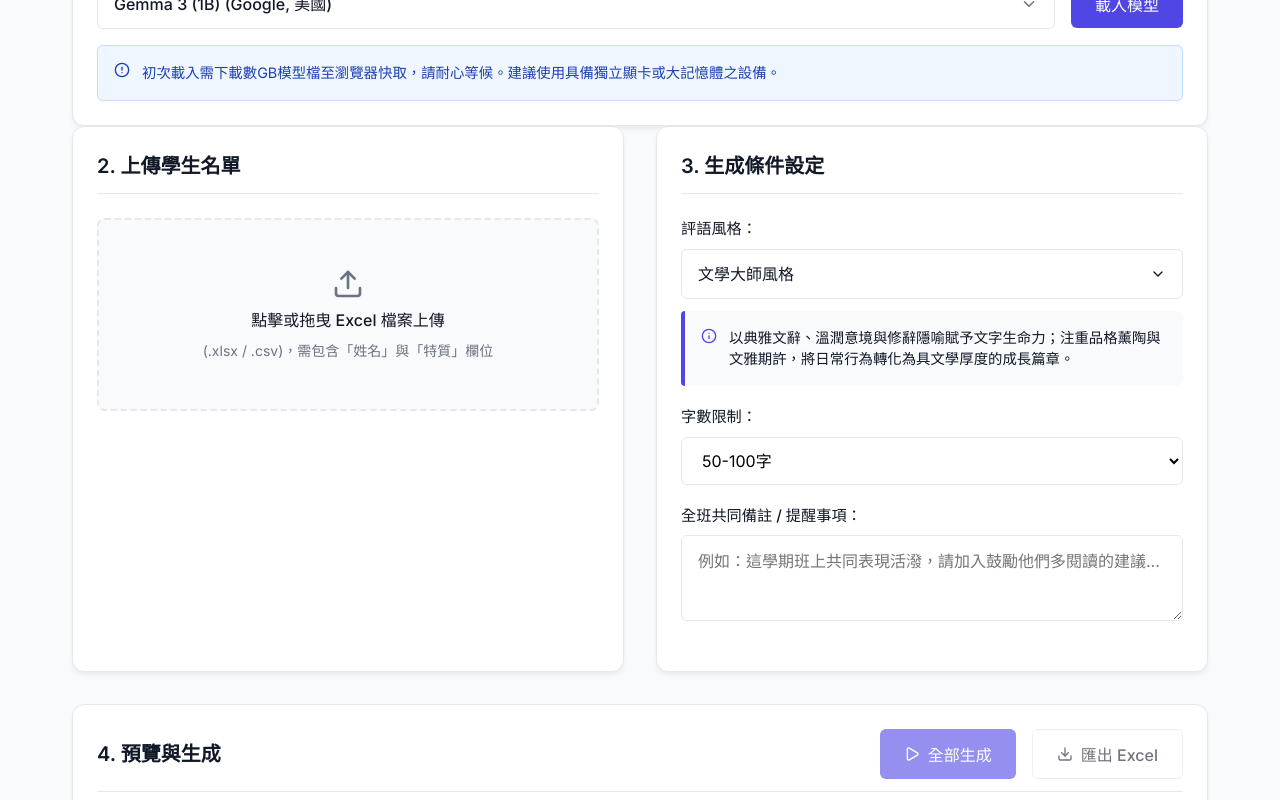
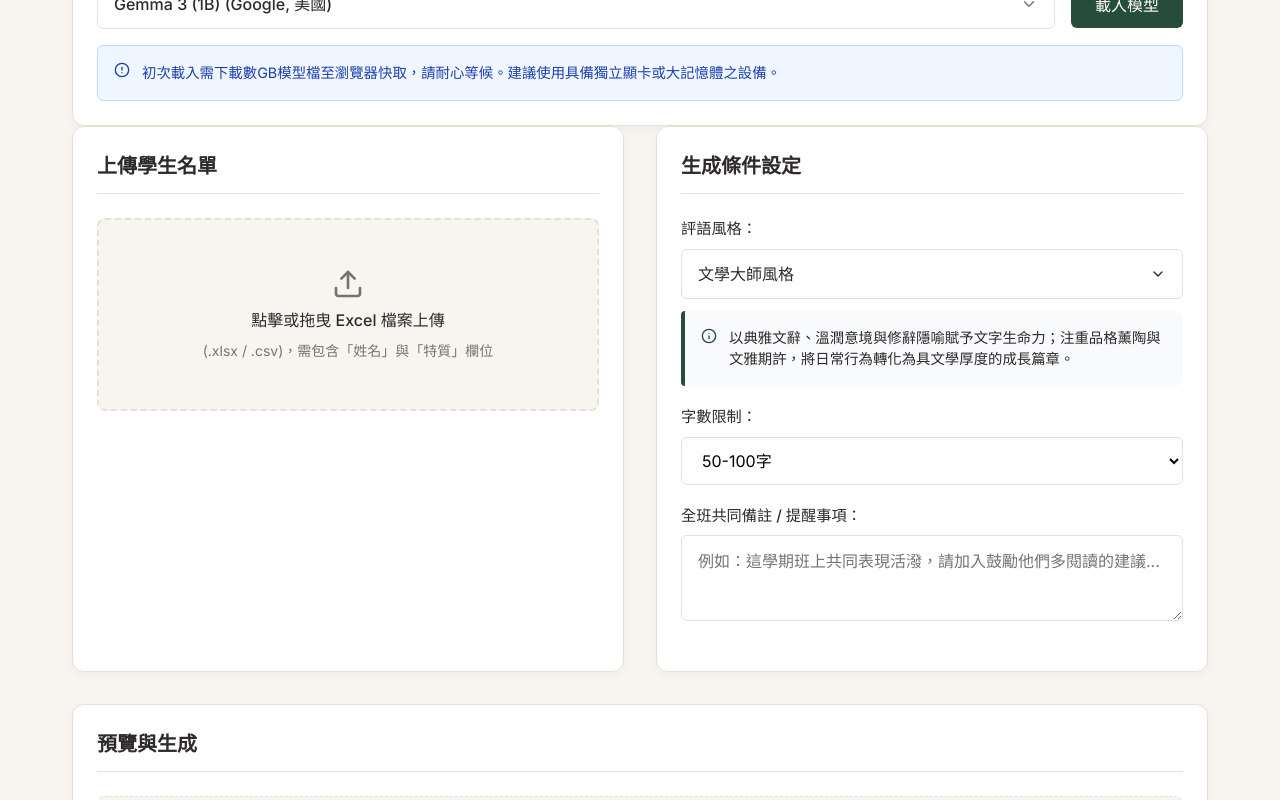
Before and after one commit to chy23/STU_Rmks, a React (Vite) app: page / in a window 1280 px wide. Shown: the part 360-1160 px from the top of the page. Built offline with nearby package versions, Linux system fonts and the light colour scheme.

Commit message:
UI: Refine aesthetics to academic style and fix accessibility issues

```diff
--- a/src/App.css
+++ b/src/App.css
@@ -14,6 +14,7 @@
 }
 
 .app-header h1 {
+  font-family: var(--font-serif);
   font-size: 2.5rem;
   color: var(--primary);
   margin-bottom: 0.5rem;
@@ -36,7 +37,7 @@
   background: var(--surface-color);
   border-radius: 12px;
   padding: 1.5rem;
-  box-shadow: 0 4px 6px -1px rgba(0, 0, 0, 0.05), 0 2px 4px -1px rgba(0, 0, 0, 0.03);
+  box-shadow: 0 4px 12px rgba(0, 0, 0, 0.03);
   border: 1px solid var(--border-color);
   transition: transform 0.2s, box-shadow 0.2s;
 }
@@ -63,6 +64,7 @@
 }
 
 .card-header h2 {
+  font-family: var(--font-serif);
   font-size: 1.25rem;
   font-weight: 600;
   color: var(--text-main);
@@ -85,7 +87,7 @@
 
 .upload-area:hover {
   border-color: var(--primary);
-  background-color: #EEF2FF;
+  background-color: #F2EFE9;
   color: var(--primary);
 }
 
@@ -271,8 +273,6 @@ select:focus, input[type="text"]:focus, textarea:focus {
 }
 
 .scroll-cell {
-  max-height: 120px;
-  overflow-y: auto;
   white-space: pre-wrap;
   padding-right: 0.5rem;
 }
@@ -421,11 +421,11 @@ select:focus, input[type="text"]:focus, textarea:focus {
 }
 
 .custom-select-option:hover {
-  background-color: #EEF2FF;
+  background-color: #F2EFE9;
 }
 
 .custom-select-option.selected {
-  background-color: #EEF2FF;
+  background-color: #F2EFE9;
   border-left: 3px solid var(--primary);
 }
 
@@ -650,8 +650,8 @@ select:focus, input[type="text"]:focus, textarea:focus {
 /* Drag Active State */
 .upload-area.drag-active {
   border-color: var(--primary);
-  background-color: rgba(79, 70, 229, 0.05);
-  box-shadow: 0 0 0 4px rgba(79, 70, 229, 0.1);
+  background-color: #F2EFE9;
+  box-shadow: 0 0 0 4px rgba(39, 76, 59, 0.1);
   transform: scale(1.02);
 }
 
@@ -670,3 +670,12 @@ select:focus, input[type="text"]:focus, textarea:focus {
   background-color: var(--primary);
   transition: width 0.3s ease;
 }
+
+.actions-footer {
+  display: flex;
+  justify-content: flex-end;
+  gap: 1rem;
+  padding-top: 1.5rem;
+  border-top: 1px solid var(--border-color);
+  margin-top: 1.5rem;
+}
--- a/src/App.jsx
+++ b/src/App.jsx
@@ -376,7 +376,7 @@ function App() {
         {/* Model Section */}
         <section className="card">
           <div className="card-header">
-            <h2>1. AI 模型設定</h2>
+            <h2>AI 模型設定</h2>
           </div>
           <div className="model-controls">
             <div className="custom-select-wrapper" ref={modelDropdownRef} style={{flex: 1}}>
@@ -385,7 +385,7 @@ function App() {
                 <ChevronDown size={18} color="var(--text-muted)" />
               </div>
               {isModelDropdownOpen && (
-                <div className="custom-select-menu">
+                <div className="custom-select-menu" role="listbox" id="style-options">
                   {AVAILABLE_MODELS.map(m => (
                     <div
                       key={m.id}
@@ -430,7 +430,7 @@ function App() {
         <div className="grid-2">
           <section className="card">
             <div className="card-header">
-              <h2>2. 上傳學生名單</h2>
+              <h2>上傳學生名單</h2>
             </div>
             <div
               className={`upload-area ${isDragging ? 'drag-active' : ''}`}
@@ -458,7 +458,7 @@ function App() {
 
           <section className="card">
             <div className="card-header">
-              <h2>3. 生成條件設定</h2>
+              <h2>生成條件設定</h2>
             </div>
             <div className="form-group">
               <label>評語風格：</label>
@@ -467,13 +467,39 @@ function App() {
                 <div
                   className="custom-select-trigger"
                   onClick={() => setIsDropdownOpen(!isDropdownOpen)}
+                  onKeyDown={(e) => {
+                    if (e.key === 'Enter' || e.key === ' ') {
+                      e.preventDefault();
+                      setIsDropdownOpen(!isDropdownOpen);
+                    } else if (e.key === 'Escape') {
+                      setIsDropdownOpen(false);
+                    } else if (e.key === 'ArrowDown' || e.key === 'ArrowUp') {
+                      e.preventDefault();
+                      if (!isDropdownOpen) {
+                        setIsDropdownOpen(true);
+                        return;
+                      }
+                      const currentIndex = STYLES.findIndex(s => s.name === style);
+                      let nextIndex = currentIndex;
+                      if (e.key === 'ArrowDown') {
+                        nextIndex = (currentIndex + 1) % STYLES.length;
+                      } else {
+                        nextIndex = (currentIndex - 1 + STYLES.length) % STYLES.length;
+                      }
+                      setStyle(STYLES[nextIndex].name);
+                    }
+                  }}
+                  tabIndex={0}
+                  role="combobox"
+                  aria-expanded={isDropdownOpen}
+                  aria-controls="style-options"
                 >
                   <span>{style}</span>
                   <ChevronDown size={16} />
                 </div>
 
                 {isDropdownOpen && (
-                  <div className="custom-select-menu">
+                  <div className="custom-select-menu" role="listbox" id="style-options">
                     {STYLES.map(s => (
                       <div
                         key={s.name}
@@ -482,6 +508,8 @@ function App() {
                           setStyle(s.name);
                           setIsDropdownOpen(false);
                         }}
+                        role="option"
+                        aria-selected={style === s.name}
                       >
                         <div className="option-title">{s.name}</div>
                         {s.desc && <div className="option-desc">{s.desc}</div>}
@@ -521,22 +549,9 @@ function App() {
 
         {/* Data Table Section */}
         <section className="card full-width">
-          <div className="card-header flex-between">
-            <h2>4. 預覽與生成</h2>
-            <div className="actions">
-              {!isGenerating ? (
-                <button className="btn primary" onClick={generateAll} disabled={!engine || students.length === 0}>
-                  <Play size={16} /> 全部生成
-                </button>
-              ) : (
-                <button className="btn danger" onClick={stopGeneration}>
-                  <StopCircle size={16} /> 停止生成
-                </button>
-              )}
-              <button className="btn outline" onClick={exportExcel} disabled={students.length === 0 || students.every(s => s.status !== 'done')}>
-                <Download size={16} /> 匯出 Excel
-              </button>
-            </div>
+          <div className="card-header">
+            <h2>預覽與生成</h2>
+
           </div>
 
           {students.length === 0 ? (
--- a/src/index.css
+++ b/src/index.css
@@ -1,14 +1,15 @@
 :root {
-  --primary: #4F46E5;
-  --primary-hover: #4338CA;
-  --bg-color: #F9FAFB;
+  --primary: #274C3B;
+  --primary-hover: #1A3629;
+  --bg-color: #F8F5F0;
   --surface-color: #FFFFFF;
-  --text-main: #111827;
-  --text-muted: #6B7280;
-  --border-color: #E5E7EB;
-  --success: #10B981;
-  --error: #EF4444;
+  --text-main: #2D2B2A;
+  --text-muted: #78736E;
+  --border-color: #E6E1D6;
+  --success: #2E6F40;
+  --error: #B94A48;
   --font-family: 'Inter', 'Noto Sans TC', system-ui, -apple-system, sans-serif;
+  --font-serif: 'Noto Serif TC', 'Songti TC', 'MingLiU', 'PT Serif', serif;
 }
 
 * {
```
